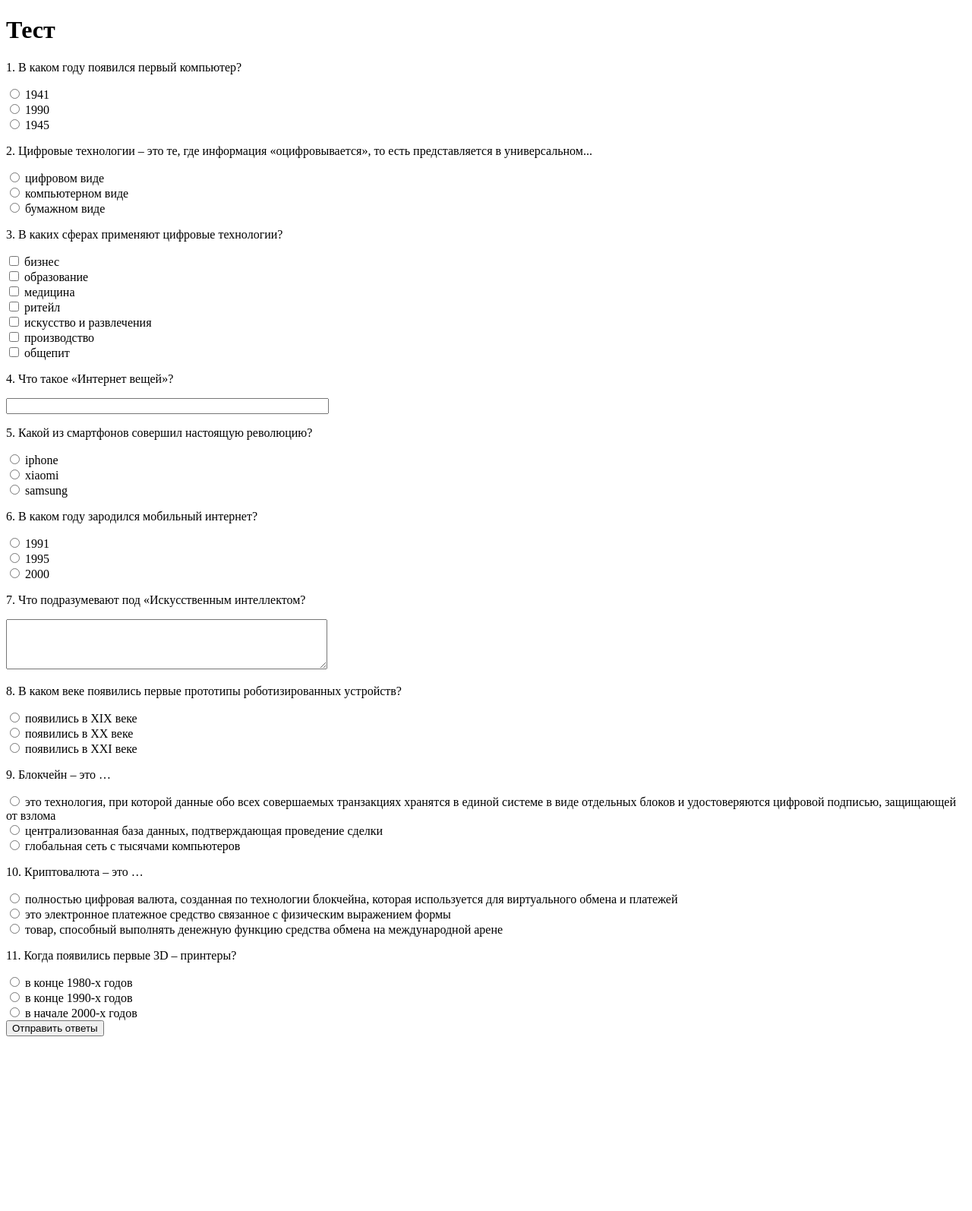
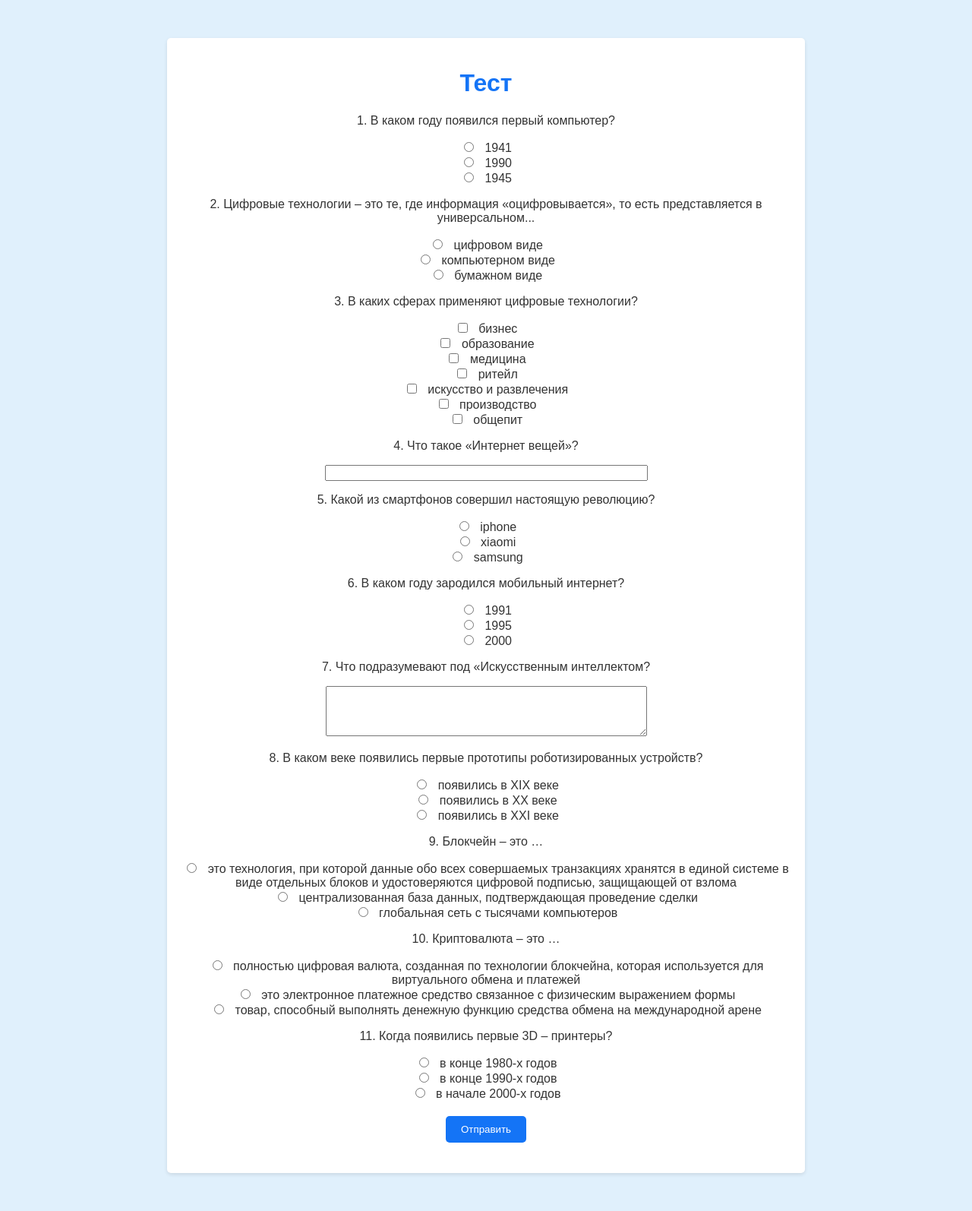
Before and after one commit to xlX-Xlx/itcube_web, a Flask app: page /test in a window 1280 px wide. Shown: the whole page at 76% size. Before the commit the page ends 1364 px from the top, so only its background shows below. Run offline with Flask 3, Linux system fonts and the light colour scheme.

Commit message:
Add files via upload

```diff
--- a/templates/test.html
+++ b/templates/test.html
@@ -4,10 +4,65 @@
     <meta charset="UTF-8">
     <meta name="viewport" content="width=device-width, initial-scale=1.0">
     <title>Тест</title>
+    <style>
+        body {
+            font-family: Arial, sans-serif;
+            background-color: #e0f0fc; /* светло-голубой */
+            color: #333; /* темно-синий */
+            margin: 0;
+            padding: 0;
+            box-sizing: border-box;
+        }
+
+        .container {
+            max-width: 800px;
+            margin: 50px auto;
+            padding: 20px;
+            background-color: #fff; /* белый */
+            border-radius: 5px;
+            box-shadow: 0 2px 5px rgba(0, 0, 0, 0.1);
+        }
+
+        h1 {
+            text-align: center;
+            color: #1474f6; /* синий */
+        }
+
+        p {
+            text-align: center;
+        }
+
+        form {
+            margin-top: 20px;
+            text-align: center;
+        }
+
+        input[type="radio"], input[type="checkbox"] {
+            margin-right: 10px;
+        }
+
+        button {
+            display: block;
+            margin: 20px auto;
+            padding: 10px 20px;
+            background-color: #1474f6; /* синий */
+            color: #fff; /* белый */
+            border: none;
+            border-radius: 5px;
+            cursor: pointer;
+            transition: background-color 0.3s ease;
+        }
+
+        button:hover {
+            background-color: #0b3c7b; /* темно-синий */
+        }
+    </style>
 </head>
 <body>
+
+<div class="container">
     <h1>Тест</h1>
-    <form action="/submit" method="POST">
+    <form action="/submit" method="post">
         <p>1. В каком году появился первый компьютер?</p>
         <input type="radio" id="1941" name="answer1" value="1941">
         <label for="1941">1941</label><br>
@@ -45,7 +100,7 @@
         <br>
 
         <p>5. Какой из смартфонов совершил настоящую революцию?</p>
-        <input type="radio" id="1" name="answer5" value="iphone">
+        <input type="radio" id="iphone" name="answer5" value="iphone">
         <label for="iphone">iphone</label><br>
         <input type="radio" id="xiaomi" name="answer5" value="xiaomi">
         <label for="xiaomi">xiaomi</label><br>
@@ -95,7 +150,8 @@
         <input type="radio" id="2000" name="answer11" value="2000">
         <label for="2000">в начале 2000-х годов</label><br>
 
-        <button type="submit">Отправить ответы</button>
+        <button type="submit">Отправить</button>
+
         <ul>
             {% with messages = get_flashed_messages() %}
                 {% if messages %}
@@ -108,5 +164,7 @@
             {% endwith %}
         </ul>
     </form>
+</div>
+
 </body>
 </html>
```
Also changed, not shown: templates/index.html (+47 -7 lines), templates/results.html (+51 -1 lines).
